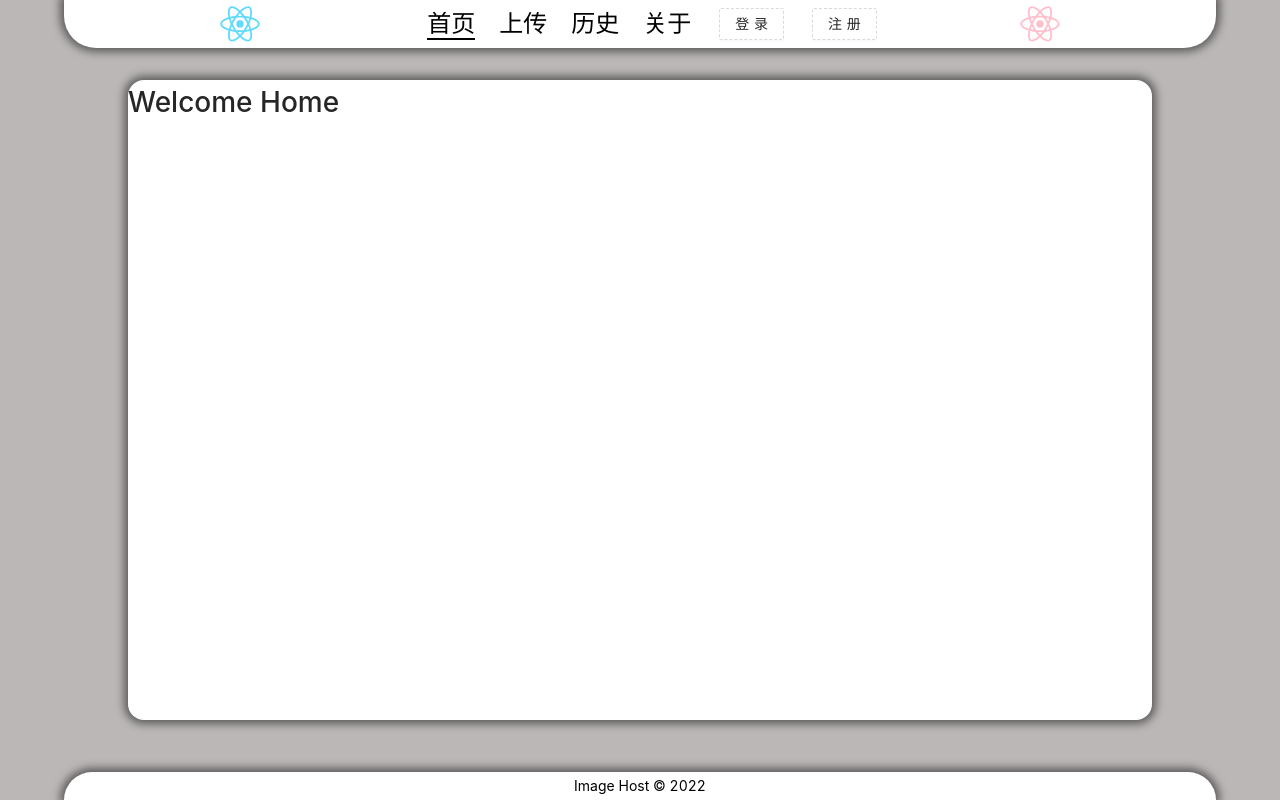
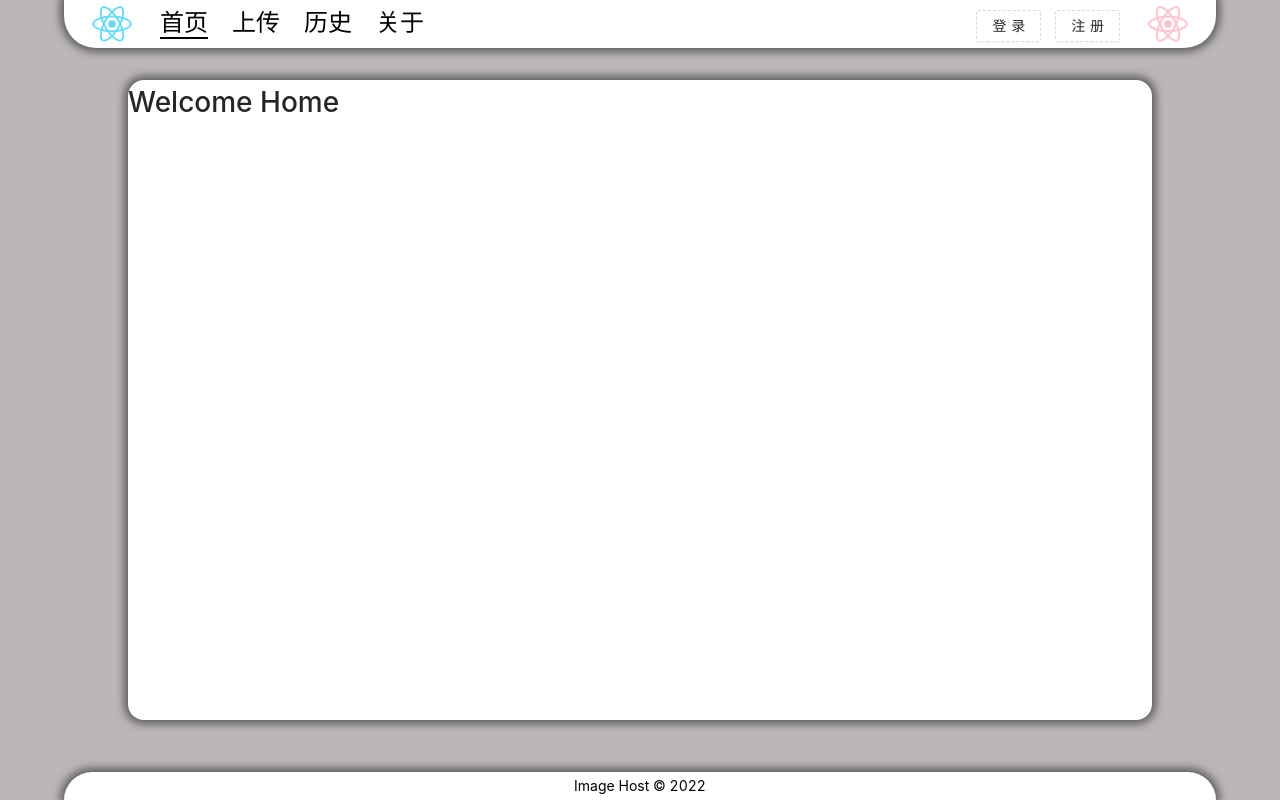
Before and after one commit to mingwiki/leancloud-image-host, a React app: page / in a window 1280 px wide. Built offline with nearby package versions, Linux system fonts and the light colour scheme; what leancloud-storage would draw is missing.

Commit message:
header states

```diff
--- a/src/components/Header.jsx
+++ b/src/components/Header.jsx
@@ -1,14 +1,16 @@
-import React, { useState } from "react";
-import { Link, NavLink } from "react-router-dom";
+import React, { useContext } from "react";
+import { Link, NavLink, useNavigate } from "react-router-dom";
 import styled from "styled-components";
 import logo from "../logo.svg";
 import logo2 from "../logo2.svg";
 import { Button } from "antd";
+import context from "../stores/index";
+import { observer } from "mobx-react";
 
 const Wrapper = styled.header`
   display: flex;
   align-items: center;
-  justify-content: center;
+  justify-content: space-between;
   border-radius: 0 0 2rem 2rem;
   position: fixed;
   top: 0;
@@ -18,61 +20,65 @@ const Wrapper = styled.header`
 const Logo = styled.img`
   width: 4em;
   height: 2em;
-  margin-left: 10vw;
-  margin-right: auto;
 `;
 const TheNavLink = styled(NavLink)`
   text-decoration: none;
   color: inherit;
-  margin-left: 1em;
+  margin-right: 1em;
   &.active {
     border-bottom: 0.1em solid;
   }
 `;
-const Toggle = styled.img`
-  width: 4em;
-  height: 2em;
-  margin-left: auto;
-  margin-right: 10vw;
+const StyledButton = styled(Button)`
+  margin-left: 1em;
 `;
-const StyledButton = styled(Button)`
-  margin-left: 2em;
-`;
-function Component(props) {
-  const [isLogin, login] = useState(false);
+const Component = observer((props) => {
+  const { AuthStore, UserStore } = useContext(context);
+  let navigate = useNavigate();
+  const HandleLogout = () => {
+    AuthStore.logout();
+  };
+  const HandleLogin = () => {
+    navigate("/login");
+  };
+  const HandleRegister = () => {
+    navigate("/register");
+  };
   return (
     <Wrapper>
+      <nav>
         <Logo
           src={logo}
           alt="logo"
           onClick={() => (window.location.href = "/")}
         />
-      <nav>
         <TheNavLink to="/">首页</TheNavLink>
         <TheNavLink to="upload">上传</TheNavLink>
         <TheNavLink to="history">历史</TheNavLink>
         <TheNavLink to="about">关于</TheNavLink>
       </nav>
-      {isLogin ? (
+      <div>
+        {UserStore.currentUser ? (
           <>
-          fuming
-          <StyledButton type="dashed" onClick={() => login(false)}>
+            {UserStore.currentUser.attributes.username}
+            <StyledButton type="dashed" onClick={HandleLogout}>
               <Link to="logout">注销</Link>
             </StyledButton>
           </>
         ) : (
           <>
-          <StyledButton type="dashed" onClick={() => login(true)}>
+            <StyledButton type="dashed" onClick={HandleLogin}>
               <Link to="login">登录</Link>
             </StyledButton>
-          <StyledButton type="dashed">
+            <StyledButton type="dashed" onClick={HandleRegister}>
               <Link to="register">注册</Link>
             </StyledButton>
           </>
         )}
-      <Toggle src={logo2} onClick={() => props.toggle()} />
+        <Logo src={logo2} onClick={() => props.toggle()} />
+      </div>
     </Wrapper>
   );
-}
+});
 
 export default Component;
```
Lines whose indentation alone changed are shown as unchanged.
